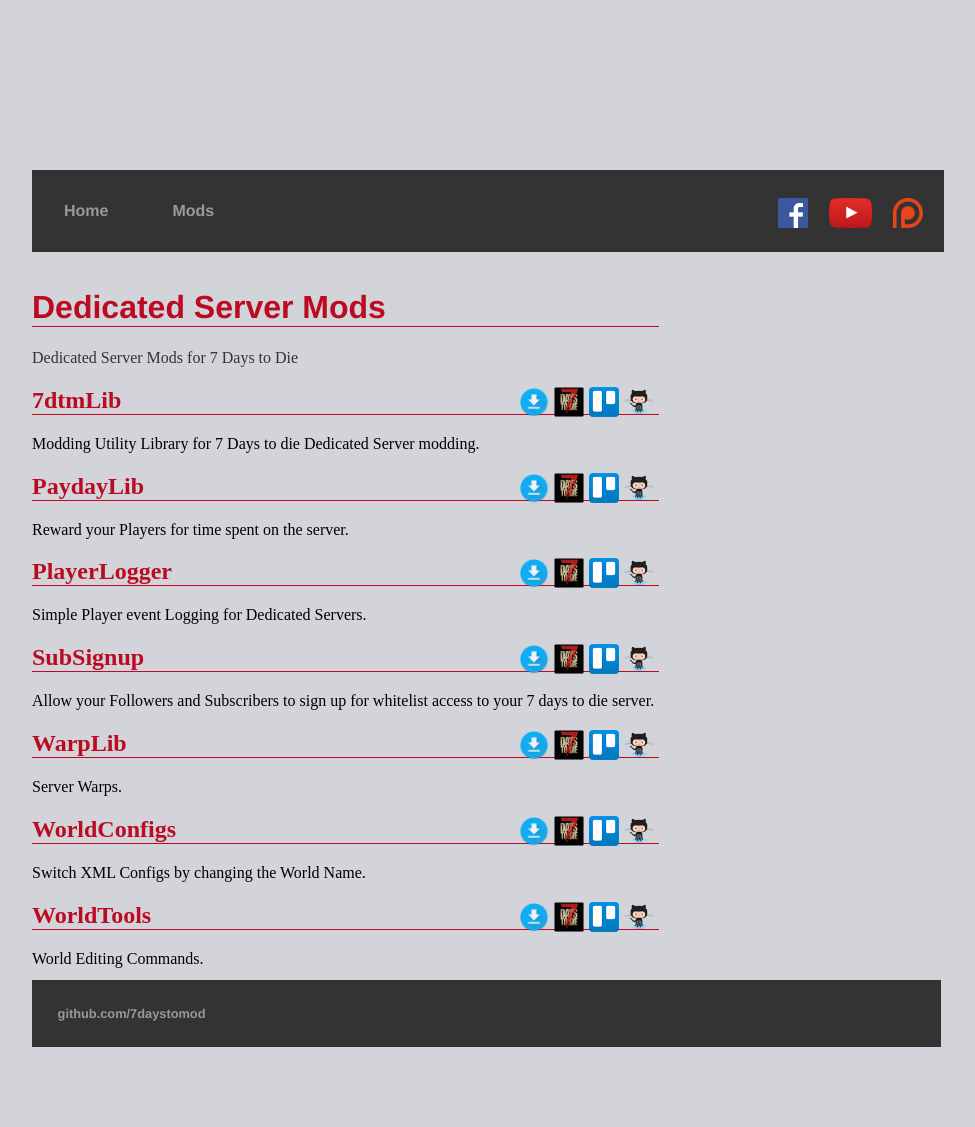
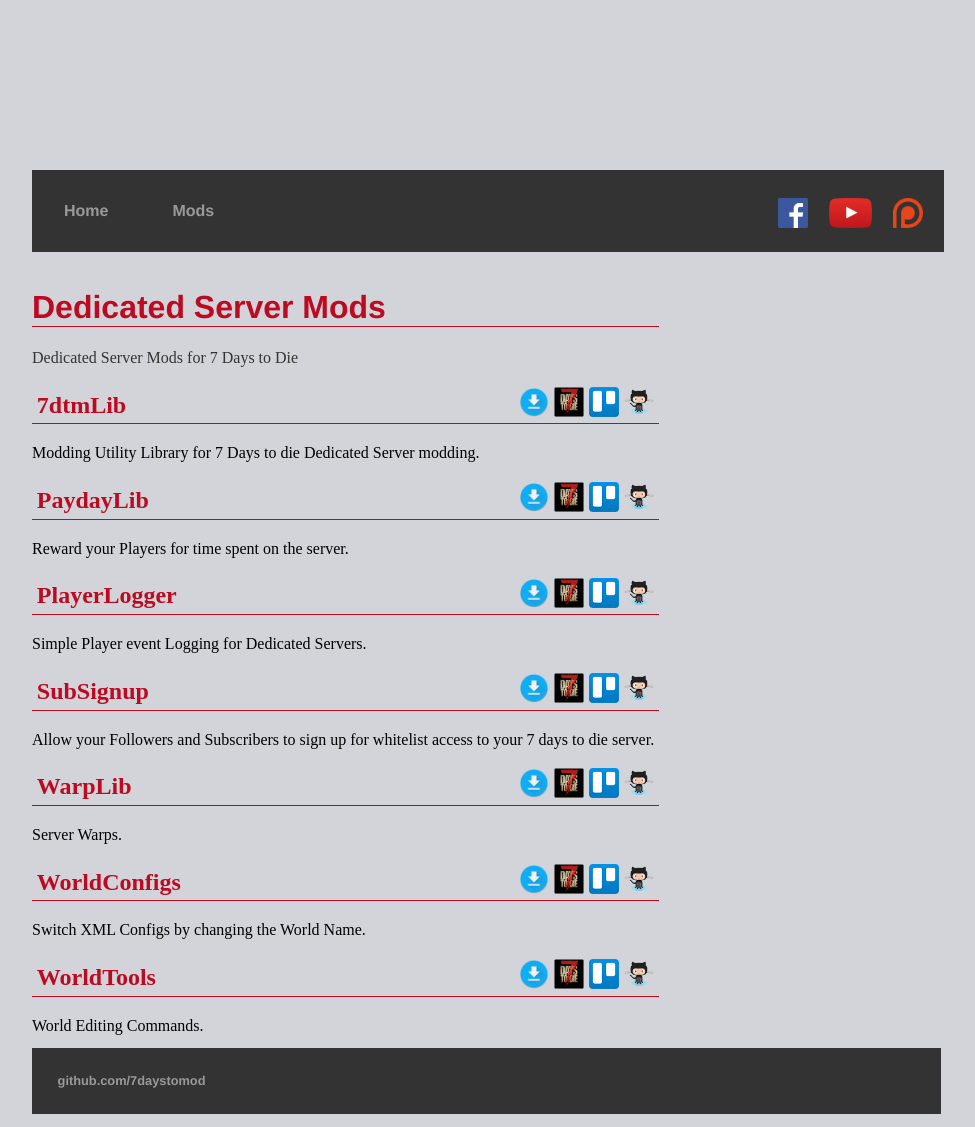
Before and after one commit to 7DaysToMod/7daystomod.github.io, a Jekyll site: the page built from mods/index.html, in a window 1280 px wide. Shown: the whole page, without its empty margins (160-1135 px from the left). Built offline with Jekyll 4.4.1, drawn with Linux system fonts in a browser that asks for light colours; before the commit the page ends 1059 px from its top, so only the background shows below that.

Commit message:
styling updates

```diff
--- a/css/main.css
+++ b/css/main.css
@@ -79,3 +79,8 @@ h1, h2{
 	color: #BB0A21;
   border-bottom: 1px solid #BB0A21;
 }
+
+h2{
+	padding:0.2em;
+}
+}
```
